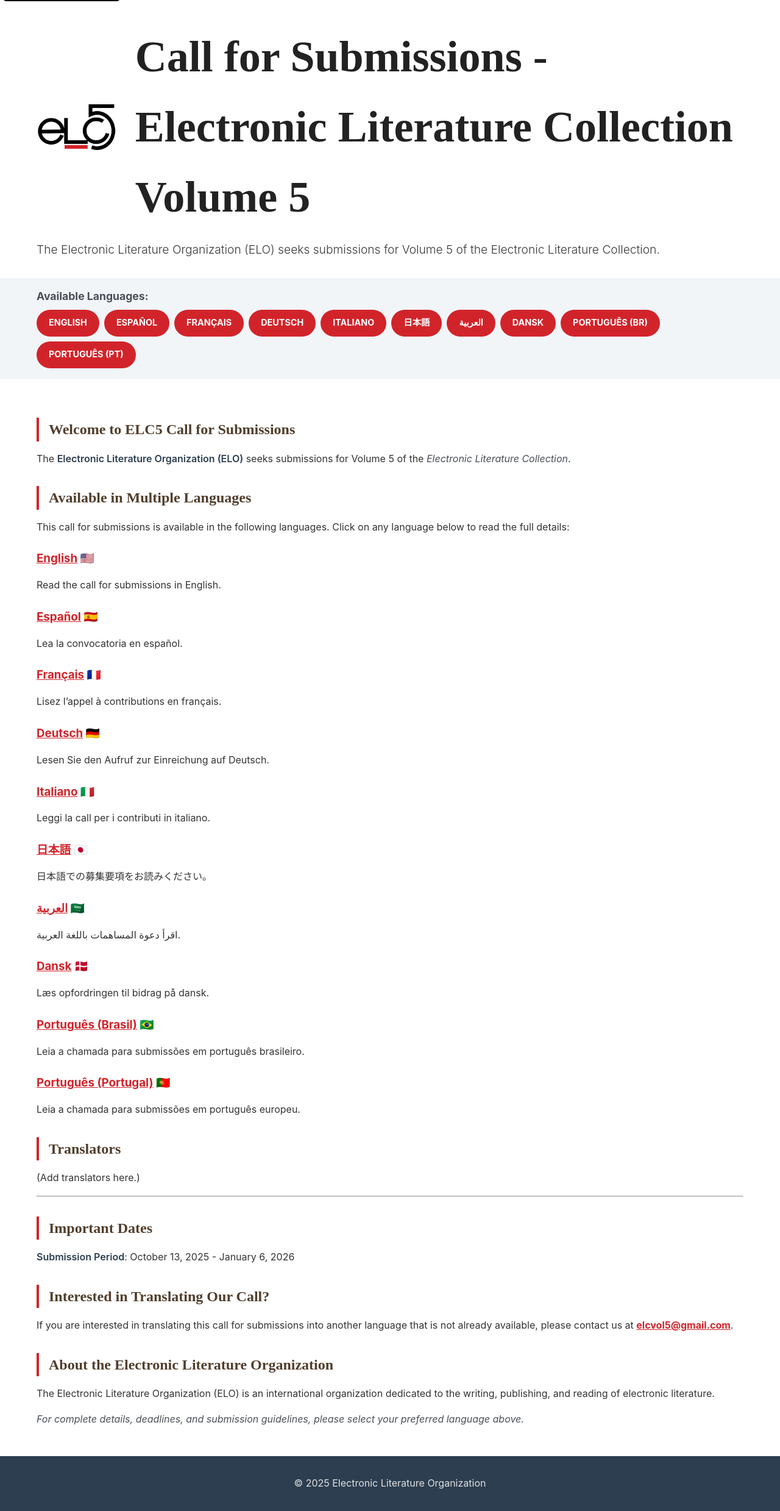
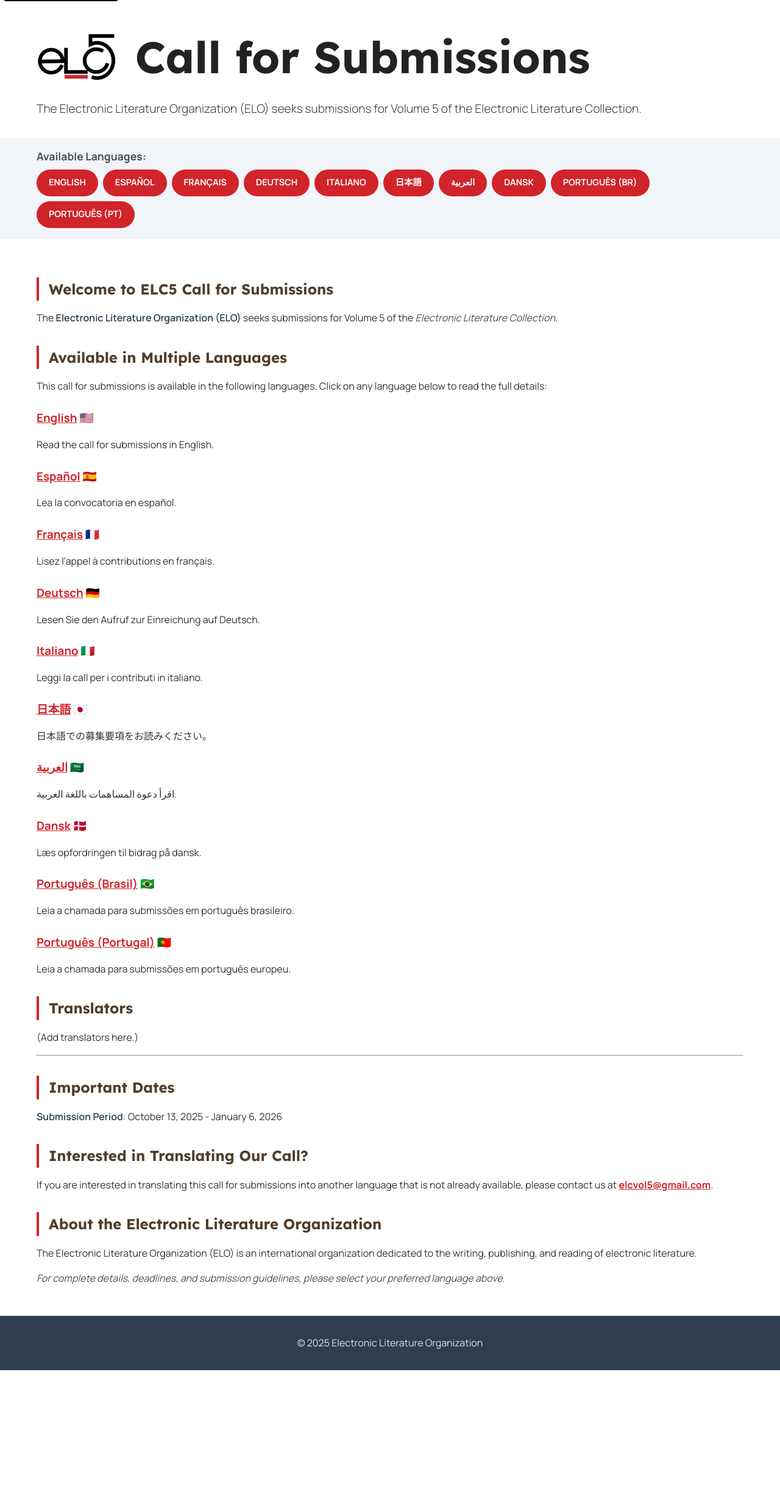
Before and after one commit to eliterature/elc5-info, a Jekyll site: the page built from docs/index.md, in a window 1280 px wide. Shown: the whole page at 61% size. Built offline with Jekyll 4.4.1, drawn with Linux system fonts in a browser that asks for light colours; after the commit the page ends 2247 px from its top, so only the background shows below that.

Commit message:
Style tweaks, fonts

```diff
--- a/docs/_config.yml
+++ b/docs/_config.yml
@@ -1,3 +1,3 @@
-title: Call for Submissions - Electronic Literature Collection Volume 5
+title: Call for Submissions
 description: The Electronic Literature Organization (ELO) seeks submissions for Volume 5 of the Electronic Literature Collection.
 # Using default Jekyll theme with custom CSS
--- a/docs/_layouts/default.html
+++ b/docs/_layouts/default.html
@@ -5,6 +5,9 @@
   <meta charset="utf-8">
   <meta http-equiv="X-UA-Compatible" content="IE=edge">
   <meta name="viewport" content="width=device-width, initial-scale=1">
+  <link rel="preconnect" href="https://fonts.googleapis.com">
+<link rel="preconnect" href="https://fonts.gstatic.com" crossorigin>
+<link href="https://fonts.googleapis.com/css2?family=Lexend:wght@100..900&family=Manrope:wght@200..800&display=swap" rel="stylesheet">
   <title>{% if page.title %}{{ page.title | escape }}{% else %}{{ site.title | escape }}{% endif %}</title>
   <meta name="description"
     content="{{ page.excerpt | default: site.description | strip_html | normalize_whitespace | truncate: 160 | escape }}">
--- a/docs/assets/css/style.scss
+++ b/docs/assets/css/style.scss
@@ -97,14 +97,14 @@ body {
   outline-offset: 2px;
 }
 
-.site-title a:visited {
+/*.site-title a:visited {
   color: white !important;
 }
 
 .site-title a:visited:hover,
 .site-title a:visited:focus {
   color: white !important;
-}
+}*/
 
 .site-description {
   font-size: 1.2rem;
```
